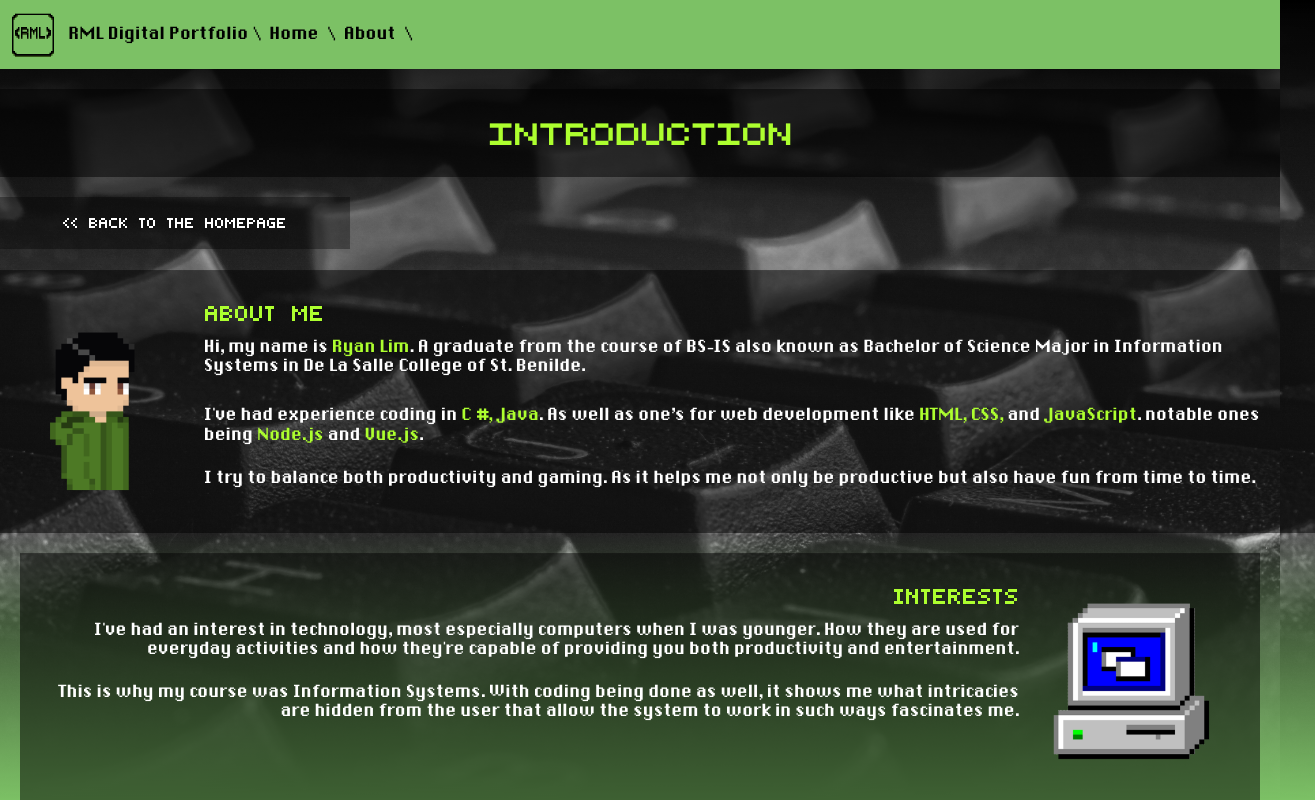
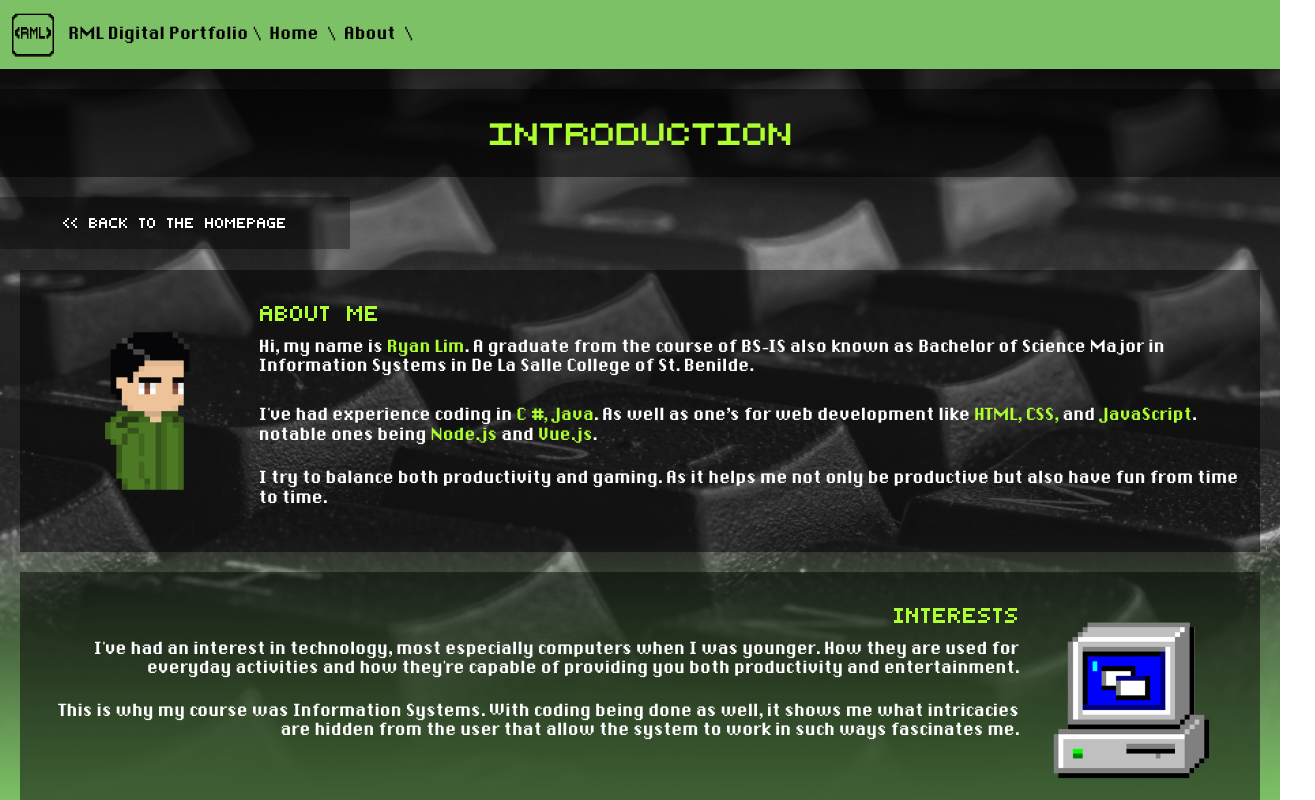
Before and after one commit to yoRyan60/RML-Digital-Portfolio, a Vue app: page /Introduction in a window 1280 px wide. Shown: the top 800 px of the page, 1315 px wide, since content can reach past the window. Built offline with nearby package versions, Linux system fonts and the light colour scheme.

Commit message:
Revert "Adjusted some info boxes in Introduction."
This reverts commit 112b3251dc67cb1621ca9aac9020472ef2f6fe88.

```diff
--- a/src/assets/homepage&maindesign.css
+++ b/src/assets/homepage&maindesign.css
@@ -119,7 +119,7 @@ article:hover .selector{
   gap: 20px;
   padding: 20px;
   display: flex;
-  width: 1350px;
+  max-width: 1350px;
   height: 100%;
   margin: 20px;
   background-color: rgba(0, 0, 0, 0.50);
```
